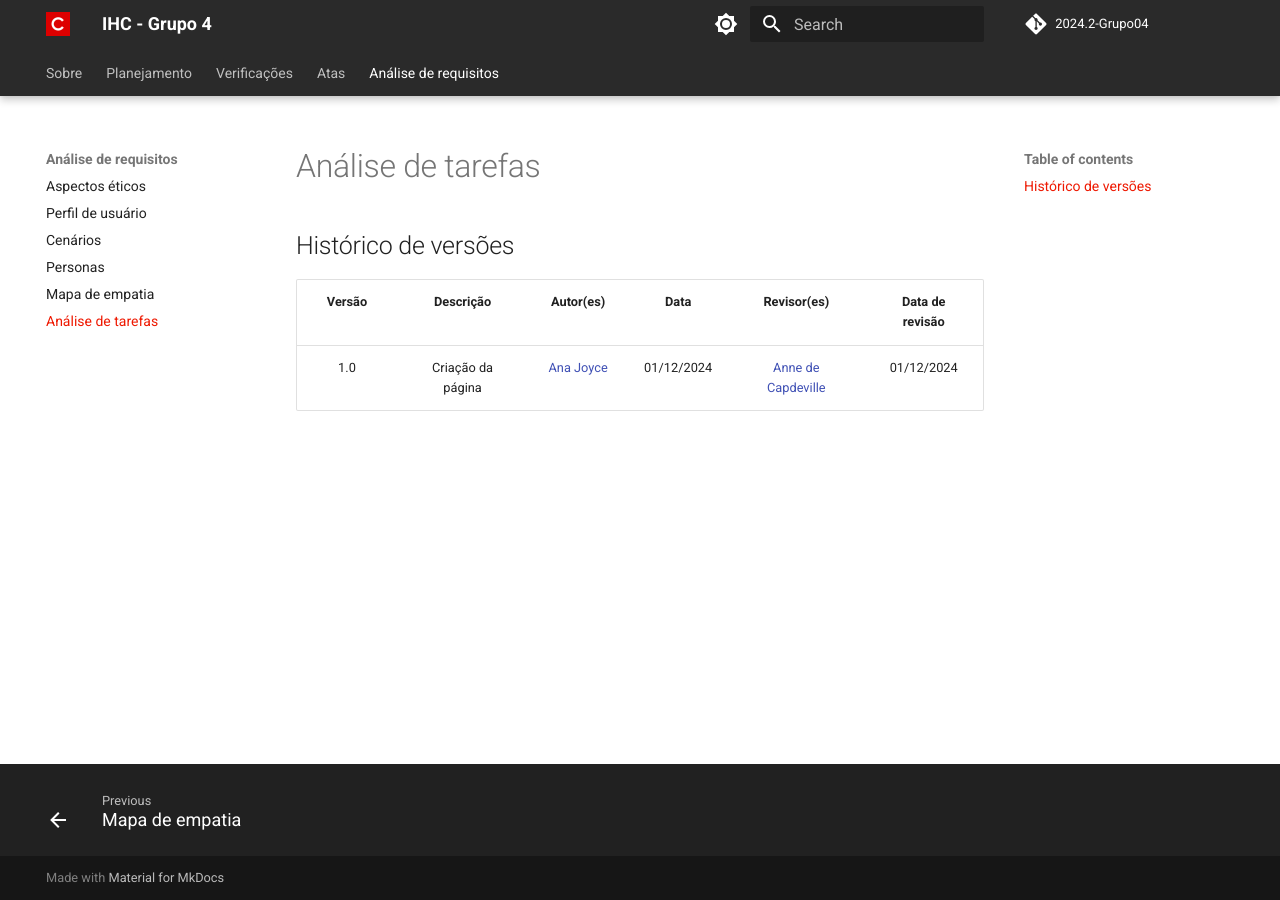
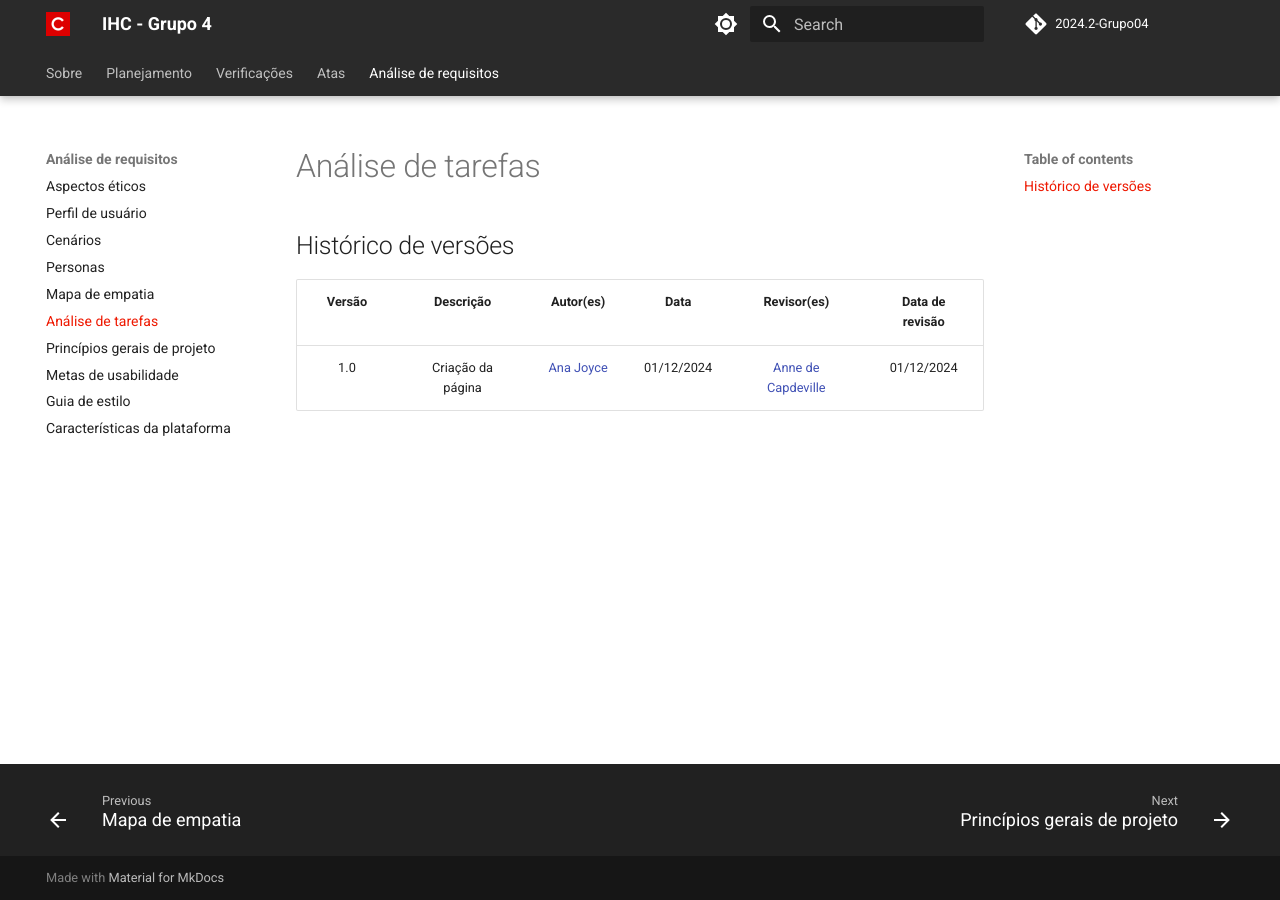
Before and after one commit to Interacao-Humano-Computador/2024.2-Grupo04, an MkDocs documentation site: the page built from docs/Analise-de-requisitos/analise-de-tarefas.md, in a window 1280 px wide. Built offline with MkDocs 1.6.1 and Material for MkDocs 9.7.7, drawn with Linux system fonts in a browser that asks for light colours; comment, search, counter and statistics services are not loaded.

Commit message:
add topicos da entrega 3

```diff
--- a/mkdocs.yml
+++ b/mkdocs.yml
@@ -29,6 +29,10 @@ nav:
     - "Personas": Analise-de-requisitos/personas.md
     - "Mapa de empatia": Analise-de-requisitos/mapa-de-empatia.md
     - "Análise de tarefas": Analise-de-requisitos/analise-de-tarefas.md
+    - "Princípios gerais de projeto": Analise-de-requisitos/principios-gerais-de-projeto.md
+    - "Metas de usabilidade": Analise-de-requisitos/metas-de-usabilidade.md
+    - "Guia de estilo": Analise-de-requisitos/guia-de-estilo.md
+    - "Características da plataforma": Analise-de-requisitos/caracteristicas-da-plataforma.md
 
 theme:
   name: material
```
Also changed, not shown: docs/Analise-de-requisitos/caracteristicas-da-plataforma.md (added, +5 -0 lines), docs/Analise-de-requisitos/guia-de-estilo.md (added, +5 -0 lines), docs/Analise-de-requisitos/metas-de-usabilidade.md (added, +5 -0 lines), docs/Analise-de-requisitos/principios-gerais-de-projeto.md (added, +5 -0 lines).
